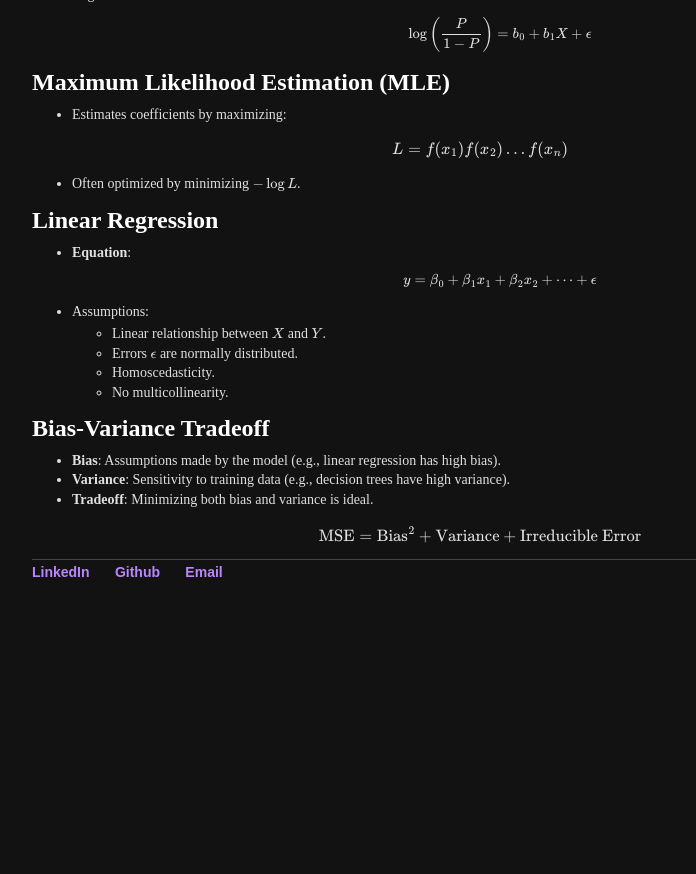
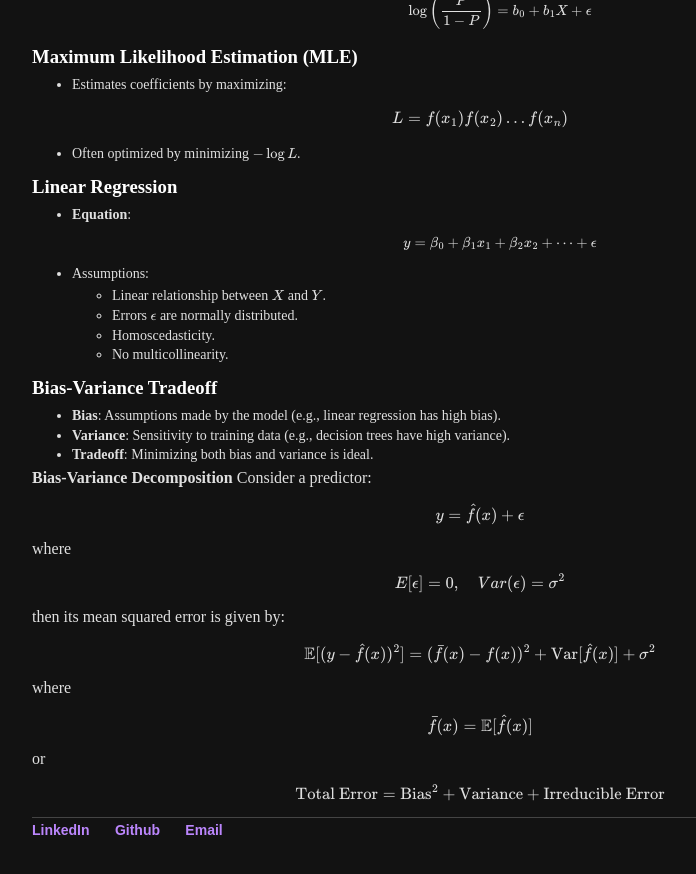
Before and after one commit to sean-sj-jung/sean-sj-jung.github.io, a Jekyll site: the page built from _posts/2024-11-02-ElementaryStats.md, in a window 1280 px wide and 900 px high, scrolled down 1376 px. Shown: the top 874 px of the window, without its empty margins (160-856 px from the left). Built offline with Jekyll 4.4.1, drawn with Linux system fonts in a browser that asks for light colours; nearby versions of some CDN libraries; formulas are drawn with MathJax 3; before the commit the page ends 2018 px from its top, so only the background shows below that; some of the changed text lies outside the part shown.

Commit message:
bias var decomp

```diff
--- a/_posts/2024-11-02-ElementaryStats.md
+++ b/_posts/2024-11-02-ElementaryStats.md
@@ -5,8 +5,8 @@ date: 2024-11-02
 excerpt: "Stats/Applied Stats 101 Equivalent Material"
 ---
 
-## Law of Large Numbers
-Given an i.i.d. random variable $$ X :
+### Law of Large Numbers
+Given an i.i.d. random variable $$ X $$:
 
 - **General Form**: The sample mean converges to the population mean.
 
@@ -26,14 +26,14 @@ Given an i.i.d. random variable $$ X :
   P\left(\lim_{n \to \infty} \bar{X}_n = \mu\right) = 1
   $$
 
-## Central Limit Theorem
+### Central Limit Theorem
 For a large enough sample size $$ n $$, the sample mean of i.i.d. random variables approximates a normal distribution:
 
 $$
 \frac{\bar{X}_n - \mu}{\sigma / \sqrt{n}} \to N(0,1) \text{ as } n \to \infty
 $$
 
-## Hypothesis Testing and p-value
+### Hypothesis Testing and p-value
 - **p-value**: Probability of obtaining test results at least as extreme as the observed results, assuming the null hypothesis is true.
 - **Significance Level $$\alpha$$**: Pre-chosen probability threshold.
 - **Power of a Test**: Probability of correctly rejecting the null hypothesis when the alternative is true.
@@ -45,26 +45,25 @@ $$
 - **Type I Error $$\alpha$$**: False positive, rejecting a true null hypothesis.
 - **Type II Error $$\beta$$**: False negative, failing to reject a false null hypothesis.
 
-## Performance Metrics
 - **Precision**:
   $$
   \frac{\text{True Positives}}{\text{True Positives} + \text{False Positives}}
   $$
+
 - **Recall**:
   $$
   \frac{\text{True Positives}}{\text{True Positives} + \text{False Negatives}}
   $$
 
-## Confidence Interval
-An estimated range of an unknown parameter for a given confidence level:
+- Confidence Interval: An estimated range of an unknown parameter for a given confidence level
 
 $$
 \bar{X} \pm Z_{\alpha/2} \cdot \frac{\sigma}{\sqrt{n}}
 $$
 
-## Power Analysis
+### Power Analysis
 Determines the minimum sample size required for an experiment based on:
-- **Significance level $$\alpha$$, often 0.05.
+- **Significance level $$\alpha$$**, often 0.05.
 - **Statistical power $$1-\beta$$**, often 0.8.
 - **Effect size**: Magnitude of the difference to detect.
 - Example Sample size formula for two-sided t-test with default $$\alpha$$ and $$\beta$$:
@@ -75,13 +74,16 @@ Determines the minimum sample size required for an experiment based on:
 
   where $$ s^2 $$ is sample variance and $$ d = \mu_1 - \mu_2 $$.
 
-## Bayes' Theorem
+
+### Bayes' Theorem
 Computes conditional probability:
 
 $$
 P(A|B) = \frac{P(B|A) P(A)}{P(B)}
 $$
+
 or
+
 $$
 P(A_i | B) = \frac{P(B | A_i) P(A_i)}{\sum_{j=1}^{n} P(B | A_j) P(A_j)}
 $$
@@ -89,7 +91,8 @@ $$
 - Updates beliefs based on new evidence.
 - Used in Bayesian inference to derive posterior probabilities.
 
-## Logistic Regression
+
+### Logistic Regression
 - Used for binary classification.
 - Logit transformation:
 
@@ -97,7 +100,8 @@ $$
   \log\left(\frac{P}{1 - P}\right) = b_0 + b_1X + \epsilon
   $$
 
-## Maximum Likelihood Estimation (MLE)
+
+### Maximum Likelihood Estimation (MLE)
   - Estimates coefficients by maximizing:
 
   $$
@@ -106,7 +110,8 @@ $$
 
   - Often optimized by minimizing $$ -\log L $$.
 
-## Linear Regression
+
+### Linear Regression
 - **Equation**:
 
   $$
@@ -119,11 +124,40 @@ $$
   - Homoscedasticity.
   - No multicollinearity.
 
-## Bias-Variance Tradeoff
+
+### Bias-Variance Tradeoff
 - **Bias**: Assumptions made by the model (e.g., linear regression has high bias).
 - **Variance**: Sensitivity to training data (e.g., decision trees have high variance).
 - **Tradeoff**: Minimizing both bias and variance is ideal.
 
-$$
-\text{MSE} = \text{Bias}^2 + \text{Variance} + \text{Irreducible Error}
-$$
+
+**Bias-Variance Decomposition**
+Consider a predictor:
+
+  $$
+  y = \hat{f}(x) + \epsilon
+  $$
+
+  where
+
+  $$
+  E[\epsilon] = 0, \quad Var(\epsilon) = \sigma^2
+  $$
+
+  then its mean squared error is given by:
+
+  $$
+  \mathbb{E}[(y - \hat{f}(x))^2] = (\bar{f}(x) - f(x))^2 + \text{Var}[\hat{f}(x)] + \sigma^2
+  $$
+
+  where
+
+  $$
+  \bar{f}(x) = \mathbb{E}[\hat{f}(x)]
+  $$
+
+  or
+
+  $$
+  \text{Total Error} = \text{Bias}^2 + \text{Variance} + \text{Irreducible Error}
+  $$
```
